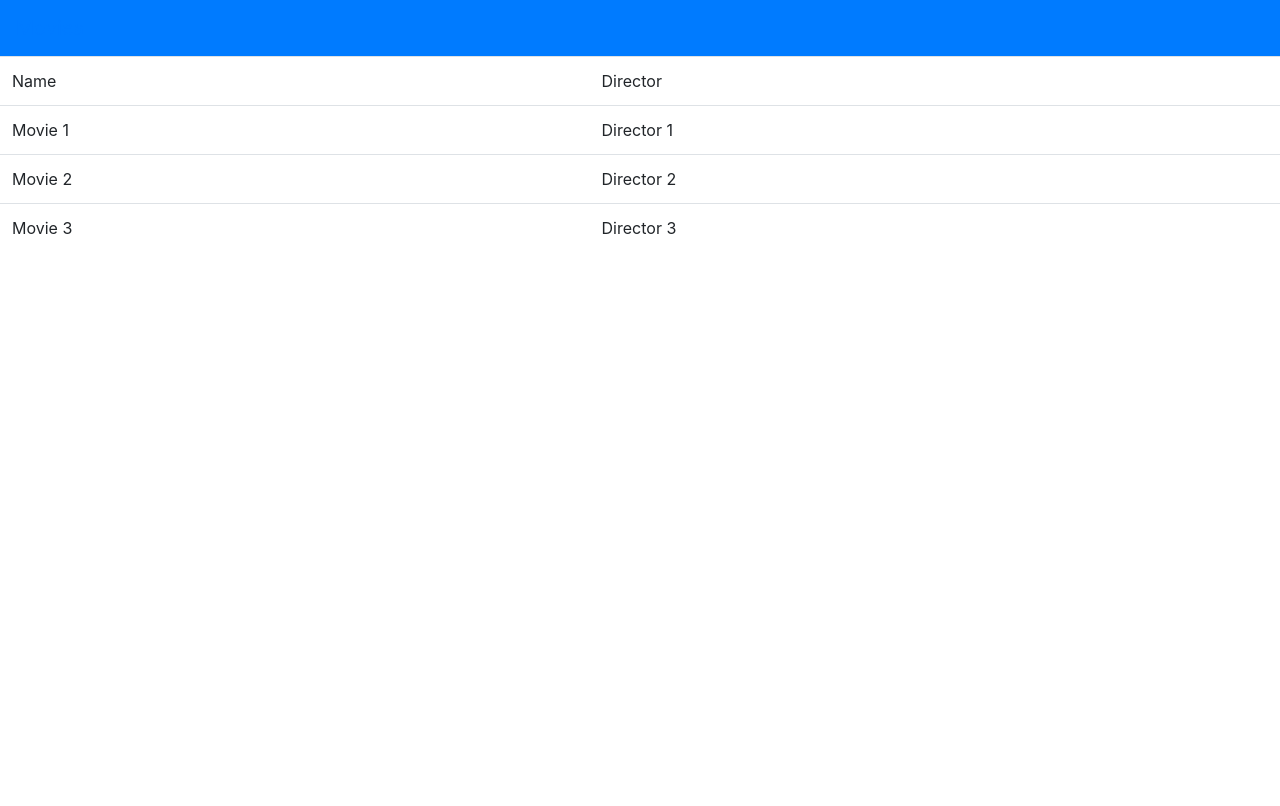
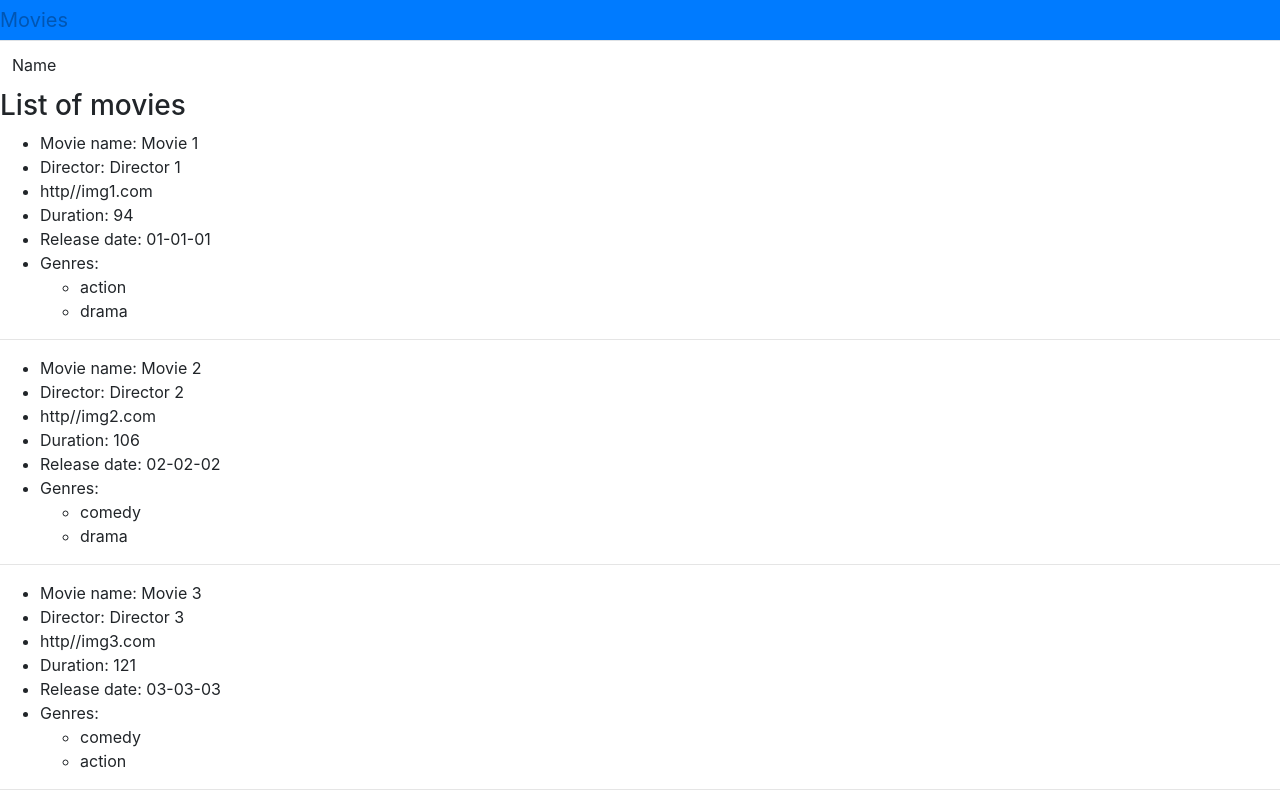
Before and after one commit to GojkoMaric/angular-movies, an Angular app: page /movies in a window 1280 px wide. Shown: the top 806 px of the page. Built offline with nearby package versions, Linux system fonts and the light colour scheme.

Commit message:
4th exam -> movie-row component

```diff
--- a/src/app/app.module.ts
+++ b/src/app/app.module.ts
@@ -7,6 +7,7 @@ import { AppComponent } from './app.component';
 import { LayoutComponent } from './components/layout/layout.component';
 import { MoviesComponent } from './components/movies/movies.component';
 import { SharedModule } from './shared/shared.module';
+import { MovieRowComponent } from './components/movie-row/movie-row.component';
 
 const appRoutes: Routes = [
   {
@@ -24,7 +25,8 @@ const appRoutes: Routes = [
   declarations: [
     AppComponent,
     LayoutComponent,
-    MoviesComponent
+    MoviesComponent,
+    MovieRowComponent
   ],
   imports: [
     BrowserModule,
--- a/src/app/components/layout/layout.component.html
+++ b/src/app/components/layout/layout.component.html
@@ -1,4 +1,8 @@
-<nav class='navbar bg-primary'>
-<a class='navbar-brand' routerLink='/movies'>Movies</a>
+<nav class='bg-primary'>
+    <div class='navbar-nav'>
+        <div class='nav-item'>
+            <a class='navbar-brand' routerLink='/movies'>Movies</a>
+        </div>
+    </div>
 </nav>
 <router-outlet></router-outlet>
--- /dev/null
+++ b/src/app/components/movie-row/movie-row.component.html
@@ -0,0 +1,13 @@
+<ul>
+  <li>Movie name: {{movie.name}}</li>
+  <li>Director: {{movie.director}}</li>
+  <li>{{movie.imageUrl}}</li>
+  <li>Duration: {{movie.duration}}</li>
+  <li>Release date: {{movie.releaseDate}}</li>
+  <li>Genres:
+    <ul *ngFor='let genre of movie.genres'>
+      <li>{{genre}}</li>
+    </ul>
+  </li>
+</ul>
+<hr>
--- /dev/null
+++ b/src/app/components/movie-row/movie-row.component.ts
@@ -0,0 +1,22 @@
+import { Component, OnInit, Input } from '@angular/core';
+import { Movie } from '../../shared/models/movie';
+
+@Component({
+  selector: '[movieRow]',
+  templateUrl: './movie-row.component.html',
+  styleUrls: ['./movie-row.component.css']
+})
+export class MovieRowComponent implements OnInit {
+  private movie: Movie;
+
+  @Input()
+  set movieRow(movie: Movie){
+    this.movie = movie;
+  }
+
+  constructor() { }
+
+  ngOnInit() {
+  }
+
+}
--- a/src/app/components/movies/movies.component.html
+++ b/src/app/components/movies/movies.component.html
@@ -1,14 +1,13 @@
 <table class='table'>
+  <h3>List of movies</h3>
   <thead>
     <tr>
       <td>Name</td>
-      <td>Director</td>
     </tr>
   </thead>
   <tbody>
-    <tr *ngFor='let movie of movies'>
-      <td>{{movie.name}}</td>
-      <td>{{movie.director}}</td>
+    <tr *ngFor='let movie of movies'
+    [movieRow]='movie'>
     </tr>
   </tbody>
 </table>
```
Also changed, not shown: src/app/components/movie-row/movie-row.component.css (added).
